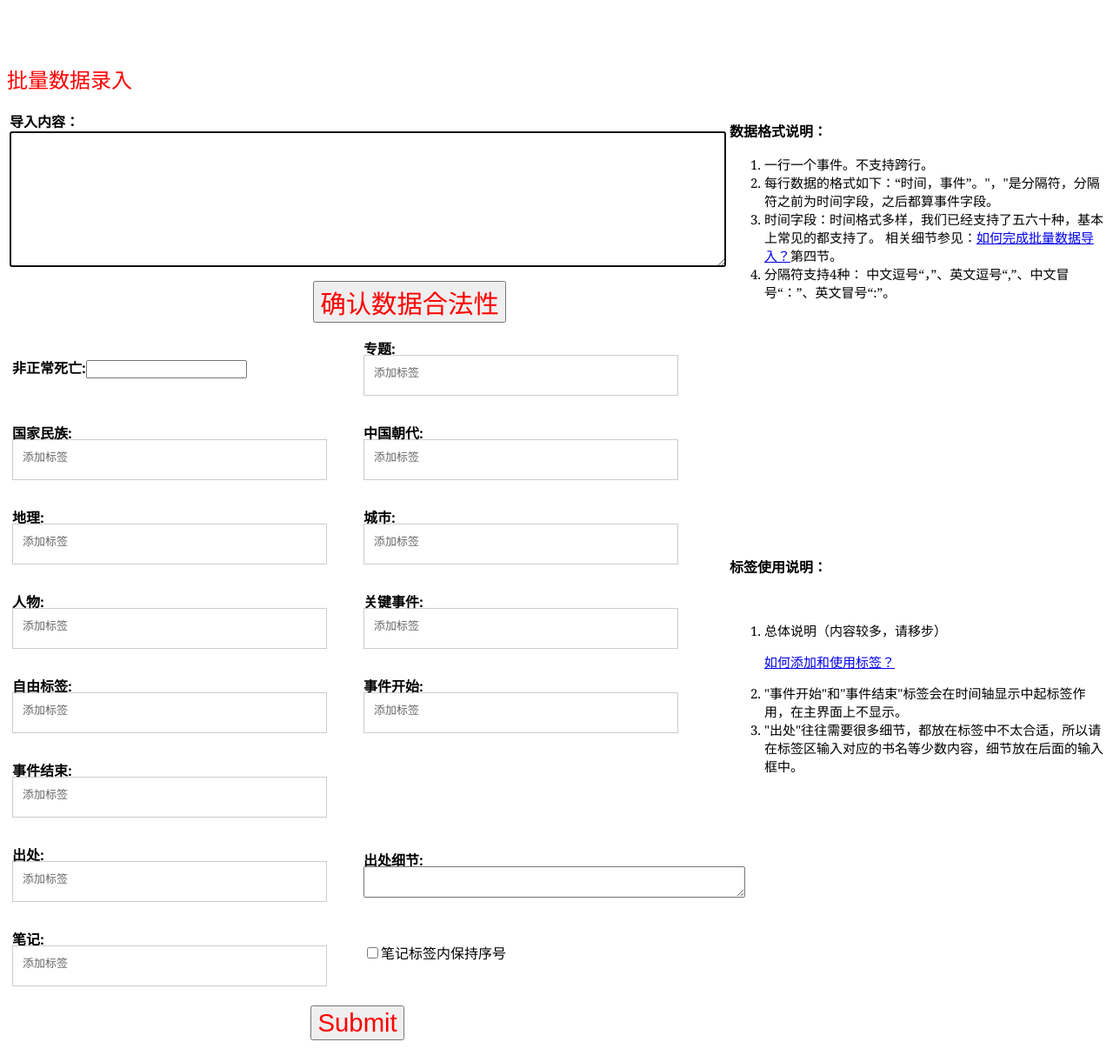
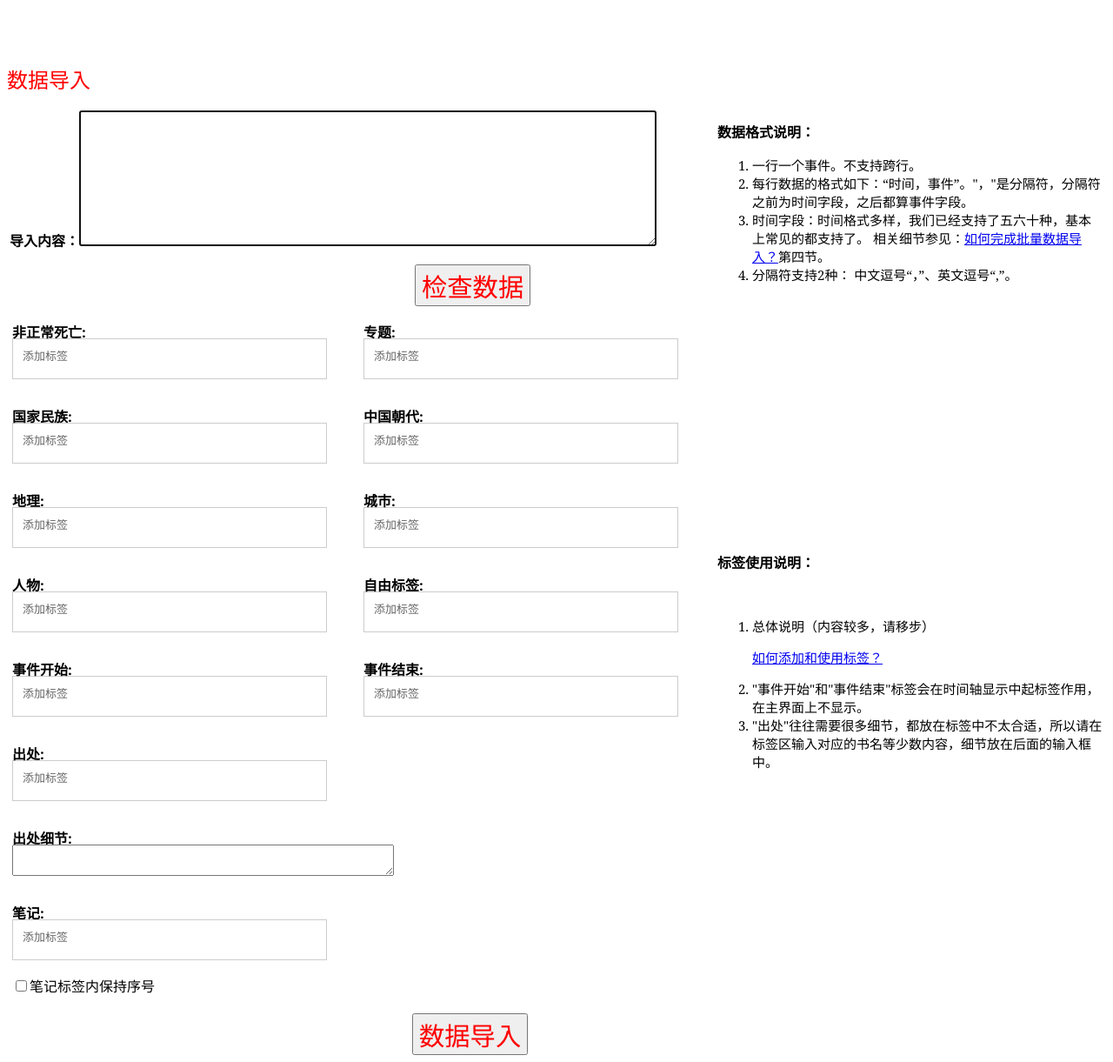
Before and after one commit to goto2011/OneHistory, a PHP site: page /import_input.php in a window 1280 px wide. Shown: the whole page at 87% size. Before the commit the page ends 1196 px from the top, so only its background shows below. Run offline with PHP 8.4, Linux system fonts and the light colour scheme; the visitor is signed in with stand-in values (Sample User, id 1); a stand-in replaces the project's code that opens the database connection; some libraries are stand-ins or nearby versions.

Commit message:
1. 增加“非正常死亡”类型；去掉官制、关键事件。

```diff
--- a/UT.php
+++ b/UT.php
@@ -396,7 +396,8 @@
     assert('UT_get_time_from_native("2004年6月9日10点0分", time_string_to_seconds("2004-6-9 10:00:00"), 4, 0, 3)');
     assert('UT_get_time_from_native("一九三六年八月十九日五点二十五分", time_string_to_seconds("1936-8-19 5:25:00"), 4, 0, 3)');
 
-    assert('UT_get_time_from_native("2004-2-11 11:00:00", time_string_to_seconds("2004-2-11 11:00:00"), 4, 0, 3)');
+    assert('UT_get_time_from_native("2016-01-16 19:00:00", time_string_to_seconds("2016-01-16 19:00:00"), 4, 0, 3)');
+    assert('UT_get_time_from_native("2004-02-11 11:00:00", time_string_to_seconds("2004-02-11 11:00:00"), 4, 0, 3)');
     assert('UT_get_time_from_native("2004-2-11 11:35:00", time_string_to_seconds("2004-2-11 11:35:00"), 4, 0, 3)');
     assert('UT_get_time_from_native("2004-2-23 6:10:00", time_string_to_seconds("2004-2-23 6:10:00"), 4, 0, 3)');
     assert('UT_get_time_from_native("2004-2-2 16:10:00", time_string_to_seconds("2004-2-2 16:10:00"), 4, 0, 3)');
--- a/ajax/import_do.php
+++ b/ajax/import_do.php
@@ -8,7 +8,6 @@
     {
         ajax_error_exit(error_id::ERROR_CONTEXT_EMPTY);
     }
-
 	$conn = open_db();
 
     // 检查输入数据的正确性。
@@ -90,6 +89,7 @@
                 if ($operate_type == 1)
                 {
                     @$time_array = get_time_from_native($my_array['time']);
+
                     // 如果当前时间字段无法识别，则返回所在行数。
                     if($time_array['status'] != "ok")
                     {
@@ -98,17 +98,21 @@
                 }
                 if ($operate_type == 2)
                 {
+                    // 是否保持序号。
                     if (is_index_inside_tag() == 1)
                     {
                         $thing_index_inside_tag++;
+                        // 保存内容
                         $thing_uuid = insert_thing_to_db(get_time_from_native($my_array['time']), $my_array['thing'], $thing_index_inside_tag);
                     }
                     else
                     {
+                        // 保存内容。
                         $thing_uuid = insert_thing_to_db(get_time_from_native($my_array['time']), $my_array['thing']);
                     }
         		    if ($thing_uuid != "")
                     {
+                        // 保存标签
                         insert_tag_from_input($_POST, $thing_uuid);
                     }
                     else
--- a/import_input.php
+++ b/import_input.php
@@ -149,6 +149,7 @@ function ajax_do(operate_type)
             'originator'    :document.getElementById("originator").value,
             'context'       :remove_blank(remove_html_code(document.getElementById("context").value)),
 
+            'die_tags'      :document.getElementById("die_tags").value,
             'start_tags'    :document.getElementById("start_tags").value,
             'end_tags'      :document.getElementById("end_tags").value,
             'country_tags'  :document.getElementById("country_tags").value,
@@ -158,8 +159,8 @@ function ajax_do(operate_type)
             'free_tags'     :document.getElementById("free_tags").value,
             'dynasty_tags'  :document.getElementById("dynasty_tags").value,
             'topic_tags'    :document.getElementById("topic_tags").value,
-            'office_tags'   :document.getElementById("office_tags").value,
-            'key_tags'      :document.getElementById("key_tags").value,
+            // 'office_tags'   :document.getElementById("office_tags").value,
+            // 'key_tags'      :document.getElementById("key_tags").value,
             'source_tags'   :document.getElementById("source_tags").value,
             'source_detail' :document.getElementById("source_detail").value,
             'note_tags'     :document.getElementById("note_tags").value,
@@ -189,14 +190,14 @@ function ajax_do(operate_type)
 <iframe src="./main_header.php" height="65px" width="100%" scrolling="no" frameborder="0"></iframe>
 <!-- 页眉 end -->
 
-<font size="5" color="red" >批量数据录入</font><br>
+<font size="5" color="red" >数据导入</font><br>
 
 <table width="100%" border="0">
 <tr>
 <td width="50%">
 
 <!-- 事件内容输入 begin -->
-<p class="thick">导入内容：<textarea class="context" rows="10" cols="100" id="context"
+<p class="thick">导入内容：<textarea class="context" rows="10" cols="80" id="context"
     required=required autofocus="autofocus"></textarea></p>
 <div>
     &nbsp;&nbsp;&nbsp;&nbsp;&nbsp;&nbsp;&nbsp;&nbsp;&nbsp;&nbsp;&nbsp;&nbsp;&nbsp;
@@ -205,8 +206,10 @@ function ajax_do(operate_type)
     &nbsp;&nbsp;&nbsp;&nbsp;&nbsp;&nbsp;&nbsp;&nbsp;&nbsp;&nbsp;&nbsp;&nbsp;&nbsp;
     &nbsp;&nbsp;&nbsp;&nbsp;&nbsp;&nbsp;&nbsp;&nbsp;&nbsp;&nbsp;&nbsp;&nbsp;&nbsp;
     &nbsp;&nbsp;&nbsp;&nbsp;&nbsp;&nbsp;&nbsp;&nbsp;&nbsp;&nbsp;&nbsp;&nbsp;&nbsp;
+    &nbsp;&nbsp;&nbsp;&nbsp;&nbsp;&nbsp;&nbsp;&nbsp;&nbsp;&nbsp;&nbsp;&nbsp;&nbsp;
+    &nbsp;&nbsp;&nbsp;&nbsp;&nbsp;&nbsp;&nbsp;&nbsp;&nbsp;&nbsp;&nbsp;&nbsp;&nbsp;
 
-    <input type="submit" style="font-size:22pt; color:red" value="确认数据合法性"
+    <input type="submit" style="font-size:22pt; color:red" value="检查数据"
         id="check_data" onclick="ajax_do('check_data')" /> <!-- 提交 -->
 
     &nbsp;&nbsp;&nbsp;&nbsp;&nbsp;&nbsp;
@@ -222,8 +225,8 @@ function ajax_do(operate_type)
         <li>每行数据的格式如下：“时间，事件”。"，"是分隔符，分隔符之前为时间字段，之后都算事件字段。</li>
         <li>时间字段：时间格式多样，我们已经支持了五六十种，基本上常见的都支持了。
             相关细节参见：<a href="../bbs/viewtopic.php?id=18" >如何完成批量数据导入？</a>第四节。</li>
-        <li>分隔符支持4种：
-        中文逗号“，”、英文逗号“,”、中文冒号“：”、英文冒号“:”。</li>
+        <li>分隔符支持2种：
+        中文逗号“，”、英文逗号“,”。</li>
     </ol>
 </td></tr>
 
@@ -240,10 +243,10 @@ function ajax_do(operate_type)
         if (is_show_input_tag($ii) == 1)
         {
             $tag_name = get_tag_list_name_from_index($ii);
-            $tag_input_id = get_tag_input_id_from_index($ii);
+            $tag_key = get_tag_key_from_index($ii);
 
-            $my_print = "<p class='thick'> $tag_name:<input id='$tag_input_id'
-                    name='$tag_input_id' type='text' class='tags' ></p></td>";
+            $my_print = "<p class='thick'> $tag_name:<input id='$tag_key'
+                    name='$tag_key' type='text' class='tags' ></p></td>";
 
             // "出处标签"需要顶格显示.
             if (is_source(get_tag_id_from_index($ii)))
@@ -312,9 +315,11 @@ function ajax_do(operate_type)
     &nbsp;&nbsp;&nbsp;&nbsp;&nbsp;&nbsp;&nbsp;&nbsp;&nbsp;&nbsp;&nbsp;&nbsp;&nbsp;
     &nbsp;&nbsp;&nbsp;&nbsp;&nbsp;&nbsp;&nbsp;&nbsp;&nbsp;&nbsp;&nbsp;&nbsp;&nbsp;
     &nbsp;&nbsp;&nbsp;&nbsp;&nbsp;&nbsp;&nbsp;&nbsp;&nbsp;&nbsp;&nbsp;&nbsp;&nbsp;
+    &nbsp;&nbsp;&nbsp;&nbsp;&nbsp;&nbsp;&nbsp;&nbsp;&nbsp;&nbsp;&nbsp;&nbsp;&nbsp;
+    &nbsp;&nbsp;&nbsp;&nbsp;&nbsp;&nbsp;&nbsp;&nbsp;&nbsp;&nbsp;&nbsp;&nbsp;&nbsp;
 
 <input type="hidden" id="originator" value="<?php echo html_encode(get_import_token()) ?>">
-<input type="submit" style="font-size:22pt; color:red" id="update_data" onclick="ajax_do('update_data')" /> <!-- 提交 -->
+<input type="submit" style="font-size:22pt; color:red" value="数据导入" id="update_data" onclick="ajax_do('update_data')" /> <!-- 提交 -->
 &nbsp;&nbsp;&nbsp;&nbsp;&nbsp;&nbsp;
 <class="label" style="display:none; color: red;" id="update_data_label">
 
--- a/php-lib/data_string.php
+++ b/php-lib/data_string.php
@@ -37,8 +37,9 @@ function splite_string($token)
     $my_tokens = array(
         array("length"=>strpos($token, "，"), "token"=>"，"),
         array("length"=>strpos($token, ","), "token"=>","),
-        array("length"=>strpos($token, "："), "token"=>"："),
-        array("length"=>strpos($token, ":"), "token"=>":"),
+        // 不支持时间格式: “2016-01-16 19:00:00”(时间含冒号)。
+        // array("length"=>strpos($token, "："), "token"=>"："),
+        // array("length"=>strpos($token, ":"), "token"=>":"),
        );
 
     $time_index = 0;
--- a/php-lib/sql_tag.php
+++ b/php-lib/sql_tag.php
@@ -34,7 +34,7 @@ $tag_control = array(
     array(tab_type::CONST_MY_FOLLOW,      "我的关注",         0,    0,      ""),
     // array(tab_type::CONST_NEWEST,         "最新标签",         0,    0,      ""),
     array(tab_type::CONST_PERIOD,         "时间",             0,    1,      ""),                // vip tag.
-    array(tab_type::CONST_DIE,            "非正常死亡",        1,    1,      "die_tags"),       // vip tag.
+    array(tab_type::CONST_DIE,            "非正常死亡",       1,    1,      "die_tags"),       // vip tag.
     // array(tab_type::CONST_SOLUTION,       "人性和解决方案",    1,    1,      "solution_tags"),   // vip tag.
     array(tab_type::CONST_TOPIC,          "专题",             1,    1,      "topic_tags"),      // vip tag.
     array(tab_type::CONST_COUNTRY,        "国家民族",         1,    1,      "country_tags"),    // vip tag.
@@ -42,7 +42,7 @@ $tag_control = array(
     array(tab_type::CONST_LAND,           "地理",             1,    1,      "land_tags"),       // vip tag.
     array(tab_type::CONST_CITY,           "城市",             1,    1,      "geography_tags"),  // vip tag.
     array(tab_type::CONST_PERSON,         "人物",             1,    1,      "person_tags"),     // vip tag.
-    array(tab_type::CONST_KEY_THING,      "关键事件",         1,    1,      "key_tags"),        // vip tag.
+    // array(tab_type::CONST_KEY_THING,      "关键事件",         1,    1,      "key_tags"),        // vip tag.
     // array(tab_type::CONST_OFFICE,         "官制",             1,    0,      "office_tags"),
     array(tab_type::CONST_FREE,           "自由标签",         1,    0,      "free_tags"),
     array(tab_type::CONST_BEGIN,          "事件开始",         2,    0,      "start_tags"),
@@ -138,7 +138,7 @@ function get_key_tag_type_from_index($tag_index_id)
 /**
  * 根据数组下标 获取 tag input id 属性。 返回""表示非法值。
  */
-function get_tag_input_id_from_index($tag_index_id)
+function get_tag_key_from_index($tag_index_id)
 {
     $my_tag_list = get_tag_list_from_index($tag_index_id);
     if ($my_tag_list != -1)
@@ -265,6 +265,7 @@ function insert_tag_from_input($tags_array, $thing_uuid)
 {
     $tags_insert_count = 0;
 
+    // 处理出处细节。
     if (isset($tags_array['source_detail']))
     {
         $source_detail = html_encode($tags_array['source_detail']);
@@ -278,8 +279,8 @@ function insert_tag_from_input($tags_array, $thing_uuid)
     {
         if (is_show_input_tag($ii) == 1)
         {
-            $tag_input_id = get_tag_input_id_from_index($ii);
-            $tag_name = html_encode($tags_array[$tag_input_id]);
+            $tag_key = get_tag_key_from_index($ii);
+            $tag_name = html_encode($tags_array[$tag_key]);
 
             if(!empty($tag_name))
             {
@@ -821,6 +822,8 @@ function is_source_from_id($tag_uuid)
  */
 function tag_is_vip($tag_uuid)
 {
+    $GLOBALS['log']->error("tag_is_vip(): " . $tag_uuid);
+
     $tag_array = array();
     // 获取 tag类型 和 tag名称.
     $tag_array = get_tag_from_tag_uuid($tag_uuid);
--- a/php-lib/tag_key_thing.php
+++ b/php-lib/tag_key_thing.php
@@ -15,6 +15,7 @@ $key_thing_big = array
 // 关键事件数组
 $key_thing = array
 (
+/*
     array
     (
         // 中国古代
@@ -162,14 +163,13 @@ $key_thing = array
     array
     (
         // 社会热点
-        array(""),
-        array(""),
-        array(""),
     ),
     array
     (
         // other
     )
+ *
+ */
 );
 
 ?>
--- a/php-lib/tag_topic.php
+++ b/php-lib/tag_topic.php
@@ -6,7 +6,6 @@
 $topic_big = array(
     "历史",
     "史前史",
-    "死亡",
     "科学技术",
     "艺术体育",
     "宗教",
@@ -58,27 +57,6 @@ $topic = array
         array("陶瓷文化"),
         array("丝绸文化"),
         array("茶文化"),
-    ),
-    array
-    (
-        // 死亡
-        array("屠杀", "super", "multe-key", "屠杀", "种族灭绝"),
-        // "战争" 有几个关键字, 需要手动整理: 伐/击/大败/灭.
-        array("战争", "super", "multe-key", "战争", "战役", "大战", "内战", "之战", "之役", "攻"),
-        // "国内冲突" 有几个关键字, 需要手动整理: 革命/杀.
-        array("国内冲突", "normal", "multe-key", "冲突", "事变", "起事", "之变", "之乱", "危机",
-                "政变", "兵变", "民变", "篡弑", "阴谋", "造反", "叛乱", "骚动", "抗争", "纠纷"),
-        array("饥荒", "super", "multe-key", "饥荒", "人相食"),
-        array("地震"),
-        array("水灾"),
-        array("火灾"),
-        array("空难"),
-        array("矿难"),
-        array("交通事故"),
-        array("病疫"),
-        array("自杀", "normal", "multe-key", "自杀", "自尽", "自缢", "自裁"),
-        array("谋杀"),
-        array("死刑"),
     ),
     array
     (
```
Also changed, not shown: js/key_time.js (+12 -3 lines), update_input.php (+16 -7 lines). Lines whose indentation alone changed are shown as unchanged.
